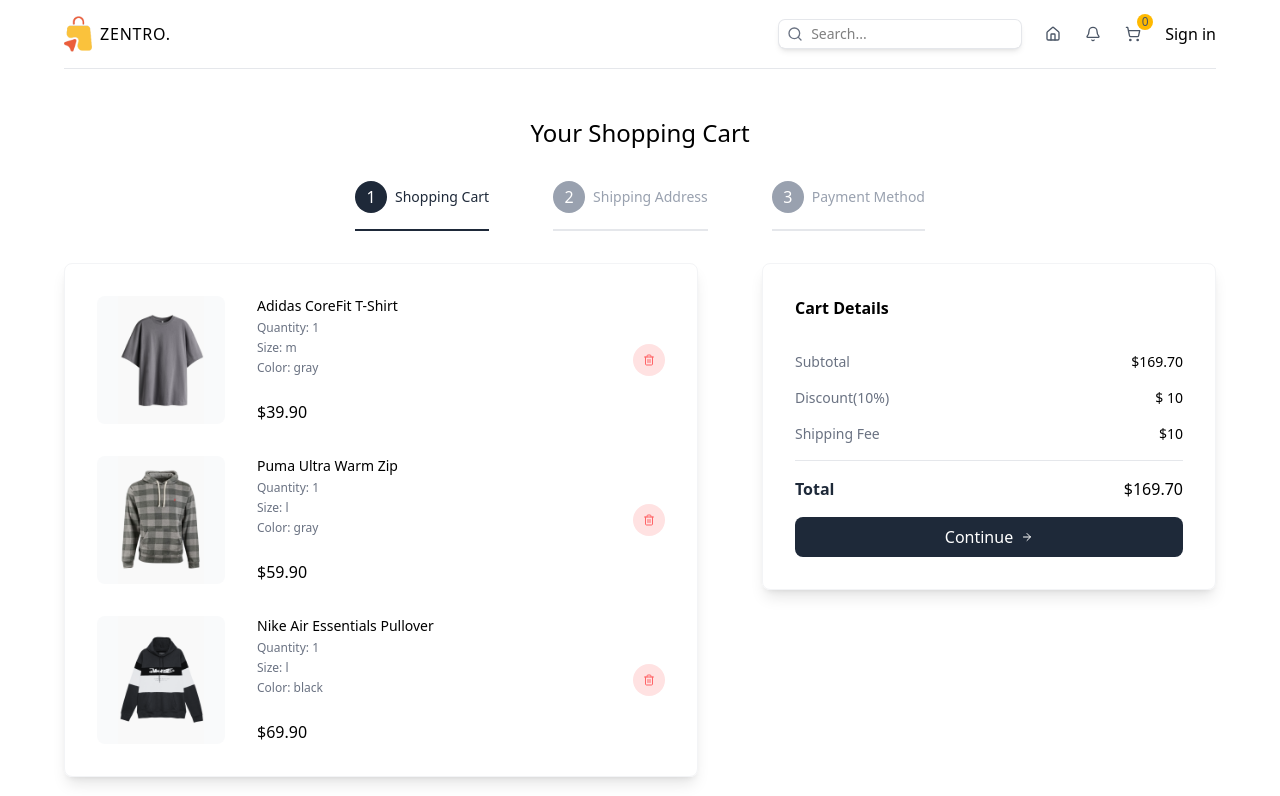
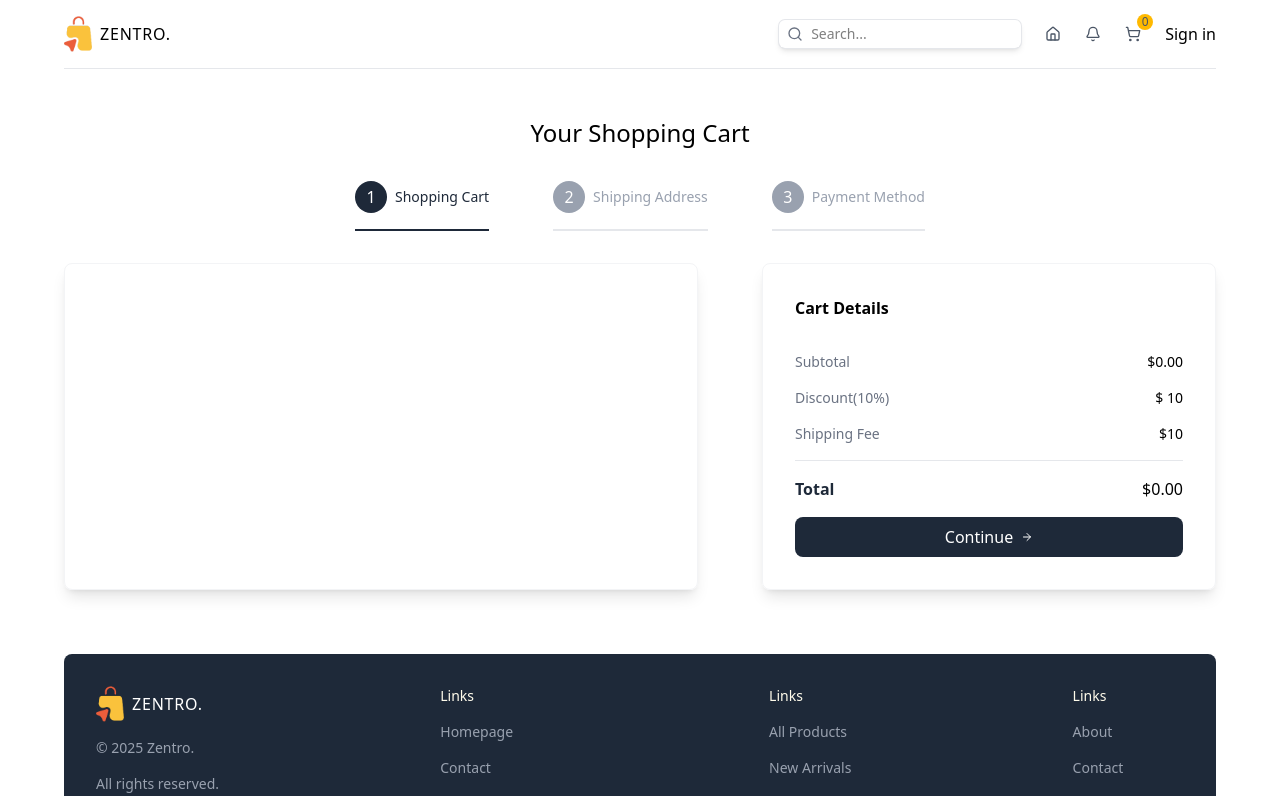
Before and after one commit to hafsa-aarifeen/e-commerce-ui, a Next.js app in the folder client/: page /cart in a window 1280 px wide. Shown: the top 796 px of the page. Built offline with nearby package versions, Linux system fonts and the light colour scheme.

Commit message:
Implement shopping cart functionality with Zustand; add cart store, integrate with ProductCard and ShoppingCartIcon, and update CartPage to reflect cart state

```diff
--- a/client/package.json
+++ b/client/package.json
@@ -15,7 +15,9 @@
     "react": "19.1.0",
     "react-dom": "19.1.0",
     "react-hook-form": "^7.71.1",
-    "zod": "^4.3.6"
+    "react-toastify": "^11.0.5",
+    "zod": "^4.3.6",
+    "zustand": "^5.0.10"
   },
   "devDependencies": {
     "@eslint/eslintrc": "^3",
--- a/client/src/app/cart/page.tsx
+++ b/client/src/app/cart/page.tsx
@@ -7,6 +7,7 @@
 import { useRouter, useSearchParams } from "next/navigation";
 import { useState } from "react";
 import { ShippingFormInputs } from "@/types";
+import useCartStore from "@/stores/cartStore";
 
 const steps = [
   {
@@ -24,71 +25,70 @@
 ];
 
 // TEMPORARY
-const cartItems = [
-  {
-    id: 1,
-    name: "Adidas CoreFit T-Shirt",
-    shortDescription:
-      "Lorem ipsum dolor sit amet consect adipisicing elit lorem ipsum dolor sit.",
-    description:
-      "Lorem ipsum dolor sit amet consect adipisicing elit lorem ipsum dolor sit. Lorem ipsum dolor sit amet consect adipisicing elit lorem ipsum dolor sit. Lorem ipsum dolor sit amet consect adipisicing elit lorem ipsum dolor sit.",
-    price: 39.9,
-    sizes: ["s", "m", "l", "xl", "xxl"],
-    colors: ["gray", "purple", "green"],
-    images: {
-      gray: "/products/1g.png",
-      purple: "/products/1p.png",
-      green: "/products/1gr.png",
-    },
-    quantity: 1,
-    selectedSize: "m",
-    selectedColor: "gray",
-  },
-  {
-    id: 2,
-    name: "Puma Ultra Warm Zip",
-    shortDescription:
-      "Lorem ipsum dolor sit amet consect adipisicing elit lorem ipsum dolor sit.",
-    description:
-      "Lorem ipsum dolor sit amet consect adipisicing elit lorem ipsum dolor sit. Lorem ipsum dolor sit amet consect adipisicing elit lorem ipsum dolor sit. Lorem ipsum dolor sit amet consect adipisicing elit lorem ipsum dolor sit.",
-    price: 59.9,
-    sizes: ["s", "m", "l", "xl"],
-    colors: ["gray", "green"],
-    images: { gray: "/products/2g.png", green: "/products/2gr.png" },
-    quantity: 1,
-    selectedSize: "l",
-    selectedColor: "gray",
-  },
-  {
-    id: 3,
-    name: "Nike Air Essentials Pullover",
-    shortDescription:
-      "Lorem ipsum dolor sit amet consect adipisicing elit lorem ipsum dolor sit.",
-    description:
-      "Lorem ipsum dolor sit amet consect adipisicing elit lorem ipsum dolor sit. Lorem ipsum dolor sit amet consect adipisicing elit lorem ipsum dolor sit. Lorem ipsum dolor sit amet consect adipisicing elit lorem ipsum dolor sit.",
-    price: 69.9,
-    sizes: ["s", "m", "l"],
-    colors: ["green", "blue", "black"],
-    images: {
-      green: "/products/3gr.png",
-      blue: "/products/3b.png",
-      black: "/products/3bl.png",
-    },
-    quantity: 1,
-    selectedSize: "l",
-    selectedColor: "black",
-  },
-];
+// const cartItems = [
+//   {
+//     id: 1,
+//     name: "Adidas CoreFit T-Shirt",
+//     shortDescription:
+//       "Lorem ipsum dolor sit amet consect adipisicing elit lorem ipsum dolor sit.",
+//     description:
+//       "Lorem ipsum dolor sit amet consect adipisicing elit lorem ipsum dolor sit. Lorem ipsum dolor sit amet consect adipisicing elit lorem ipsum dolor sit. Lorem ipsum dolor sit amet consect adipisicing elit lorem ipsum dolor sit.",
+//     price: 39.9,
+//     sizes: ["s", "m", "l", "xl", "xxl"],
+//     colors: ["gray", "purple", "green"],
+//     images: {
+//       gray: "/products/1g.png",
+//       purple: "/products/1p.png",
+//       green: "/products/1gr.png",
+//     },
+//     quantity: 1,
+//     selectedSize: "m",
+//     selectedColor: "gray",
+//   },
+//   {
+//     id: 2,
+//     name: "Puma Ultra Warm Zip",
+//     shortDescription:
+//       "Lorem ipsum dolor sit amet consect adipisicing elit lorem ipsum dolor sit.",
+//     description:
+//       "Lorem ipsum dolor sit amet consect adipisicing elit lorem ipsum dolor sit. Lorem ipsum dolor sit amet consect adipisicing elit lorem ipsum dolor sit. Lorem ipsum dolor sit amet consect adipisicing elit lorem ipsum dolor sit.",
+//     price: 59.9,
+//     sizes: ["s", "m", "l", "xl"],
+//     colors: ["gray", "green"],
+//     images: { gray: "/products/2g.png", green: "/products/2gr.png" },
+//     quantity: 1,
+//     selectedSize: "l",
+//     selectedColor: "gray",
+//   },
+//   {
+//     id: 3,
+//     name: "Nike Air Essentials Pullover",
+//     shortDescription:
+//       "Lorem ipsum dolor sit amet consect adipisicing elit lorem ipsum dolor sit.",
+//     description:
+//       "Lorem ipsum dolor sit amet consect adipisicing elit lorem ipsum dolor sit. Lorem ipsum dolor sit amet consect adipisicing elit lorem ipsum dolor sit. Lorem ipsum dolor sit amet consect adipisicing elit lorem ipsum dolor sit.",
+//     price: 69.9,
+//     sizes: ["s", "m", "l"],
+//     colors: ["green", "blue", "black"],
+//     images: {
+//       green: "/products/3gr.png",
+//       blue: "/products/3b.png",
+//       black: "/products/3bl.png",
+//     },
+//     quantity: 1,
+//     selectedSize: "l",
+//     selectedColor: "black",
+//   },
+// ];
 
 const CartPage = () => {
   const searchParams = useSearchParams();
   const router = useRouter();
-  const [shippingForm, setShippingForm] = useState<ShippingFormInputs | null>(
-    null,
-  );
+  const [shippingForm, setShippingForm] = useState<ShippingFormInputs>();
 
   const activeStep = parseInt(searchParams.get("step") || "1");
 
+  const { cart, removeFromCart } = useCartStore();
   return (
     <div className="flex flex-col gap-8 items-center justify-center mt-12">
       {/* TITLE */}
@@ -124,9 +124,12 @@
         {/* STEPS */}
         <div className="w-full lg:w-7/12 shadow-lg border-1 border-gray-100 p-8 rounded-lg flex flex-col gap-8">
           {activeStep === 1 ? (
-            cartItems.map((item) => (
+            cart.map((item) => (
               // SINGLE CART ITEM
-              <div className="flex items-center justify-between" key={item.id}>
+              <div
+                className="flex items-center justify-between"
+                key={item.id + item.selectedSize + item.selectedColor}
+              >
                 {/* IMAGE AND DETAILS */}
                 <div className="flex gap-8">
                   {/* IMAGE */}
@@ -156,7 +159,10 @@
                   </div>
                 </div>
                 {/* DELETE BUTTON */}
-                <button className="w-8 h-8 rounded-full bg-red-100 hover:bg-red-200 transition-all duration-300 text-red-400 flex items-center justify-center cursor-pointer">
+                <button
+                  onClick={() => removeFromCart(item)}
+                  className="w-8 h-8 rounded-full bg-red-100 hover:bg-red-200 transition-all duration-300 text-red-400 flex items-center justify-center cursor-pointer"
+                >
                   <Trash2 className="w-3 h-3" />
                 </button>
               </div>
@@ -179,7 +185,7 @@
               <p className="text-gray-500">Subtotal</p>
               <p className="font-medium">
                 $
-                {cartItems
+                {cart
                   .reduce((acc, item) => acc + item.price * item.quantity, 0)
                   .toFixed(2)}
               </p>
@@ -197,7 +203,7 @@
               <p className="text-gray-800 font-semibold">Total</p>
               <p className="font-medium">
                 $
-                {cartItems
+                {cart
                   .reduce((acc, item) => acc + item.price * item.quantity, 0)
                   .toFixed(2)}
               </p>
--- a/client/src/app/layout.tsx
+++ b/client/src/app/layout.tsx
@@ -3,6 +3,7 @@
 import "./globals.css";
 import Navbar from "@/components/Navbar";
 import Footer from "@/components/Footer";
+import { ToastContainer } from "react-toastify";
 
 const geistSans = Geist({
   variable: "--font-geist-sans",
@@ -34,6 +35,7 @@
           {children}
           <Footer />
         </div>
+        <ToastContainer position="bottom-right" />
       </body>
     </html>
   );
--- a/client/src/components/ShoppingCartIcon.tsx
+++ b/client/src/components/ShoppingCartIcon.tsx
@@ -1,14 +1,18 @@
 "use client";
 
+import useCartStore from "@/stores/cartStore";
 import { ShoppingCart } from "lucide-react";
 import Link from "next/link";
 
 const ShoppingCartIcon = () => {
+  const { cart, hasHydrated } = useCartStore();
+
+  if (!hasHydrated) return null;
   return (
     <Link href="/cart" className="relative">
       <ShoppingCart className="w-4 h-4 text-gray-600" />
       <span className="absolute -top-3 -right-3 bg-amber-400 text-gray-600 rounded-full w-4 h-4 flex items-center justify-center text-xs font-medium">
-        0
+        {cart.reduce((acc, item) => acc + item.quantity, 0)}
       </span>
     </Link>
   );
--- /dev/null
+++ b/client/src/stores/cartStore.ts
@@ -0,0 +1,62 @@
+import { CartStoreActionsType, CartStoreStateType } from "@/types";
+import { create } from "zustand";
+import { persist, createJSONStorage } from "zustand/middleware";
+
+const useCartStore = create<CartStoreStateType & CartStoreActionsType>()(
+  persist(
+    (set) => ({
+      cart: [],
+      hasHydrated: false,
+      addToCart: (product) =>
+        set((state) => {
+          const existingIndex = state.cart.findIndex(
+            (p) =>
+              p.id === product.id &&
+              p.selectedSize === product.selectedSize &&
+              p.selectedColor === product.selectedColor,
+          );
+
+          if (existingIndex !== -1) {
+            const updatedCart = [...state.cart];
+            updatedCart[existingIndex].quantity += product.quantity || 1;
+            return { cart: updatedCart };
+          }
+
+          return {
+            cart: [
+              ...state.cart,
+              {
+                ...product,
+                quantity: product.quantity || 1,
+                selectedSize: product.selectedSize,
+                selectedColor: product.selectedColor,
+              },
+            ],
+          };
+        }),
+      removeFromCart: (product) =>
+        set((state) => ({
+          cart: state.cart.filter(
+            (p) =>
+              !(
+                p.id === product.id &&
+                p.selectedSize === product.selectedSize &&
+                p.selectedColor === product.selectedColor
+              ),
+          ),
+        })),
+      clearCart: () => set({ cart: [] }),
+    }),
+    {
+      name: "cart",
+      storage: createJSONStorage(() => localStorage),
+      onRehydrateStorage: () => (state) => {
+        if (state) {
+          state.hasHydrated = true;
+        }
+      },
+    },
+  ),
+);
+
+export default useCartStore;
```
Also changed, not shown: client/src/components/ProductCard.tsx (+19 -1 lines), client/src/types.ts (+11 -0 lines), 1 other file (tests, documents, lock files or other folders).
